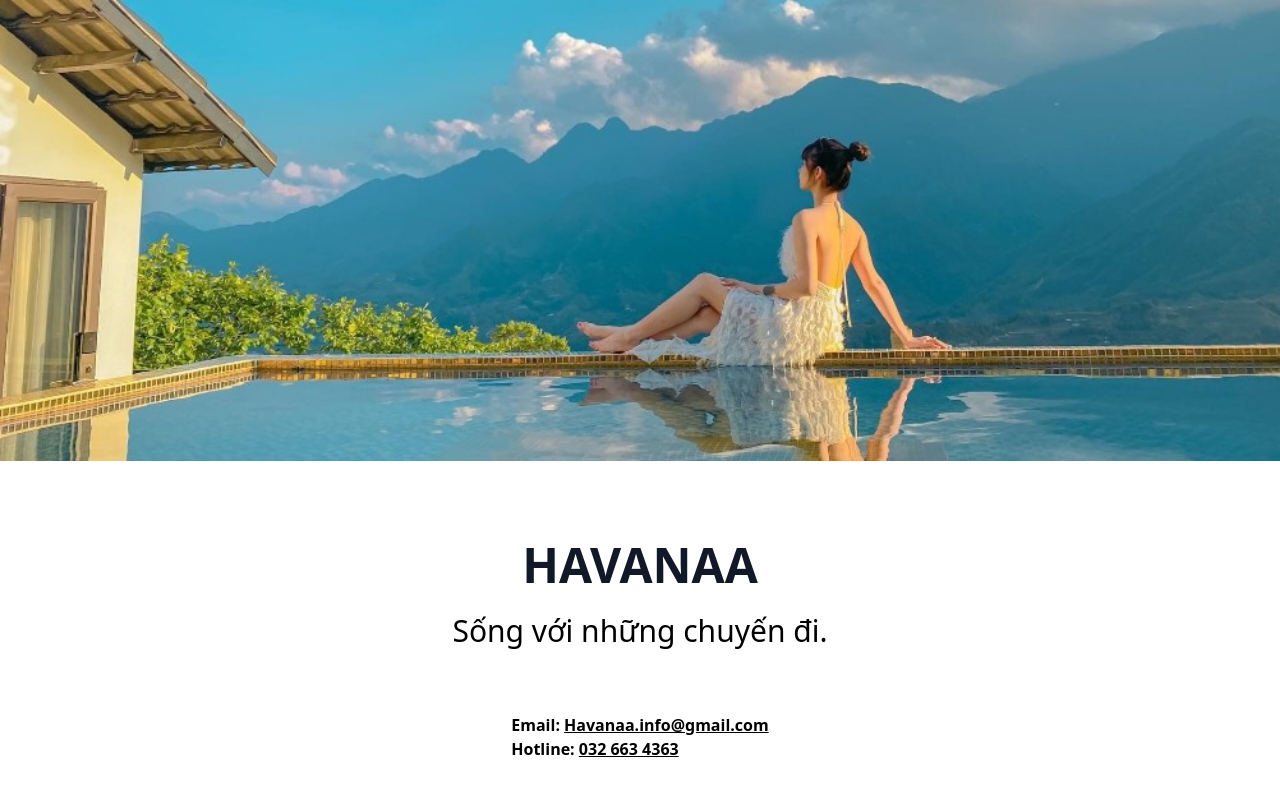
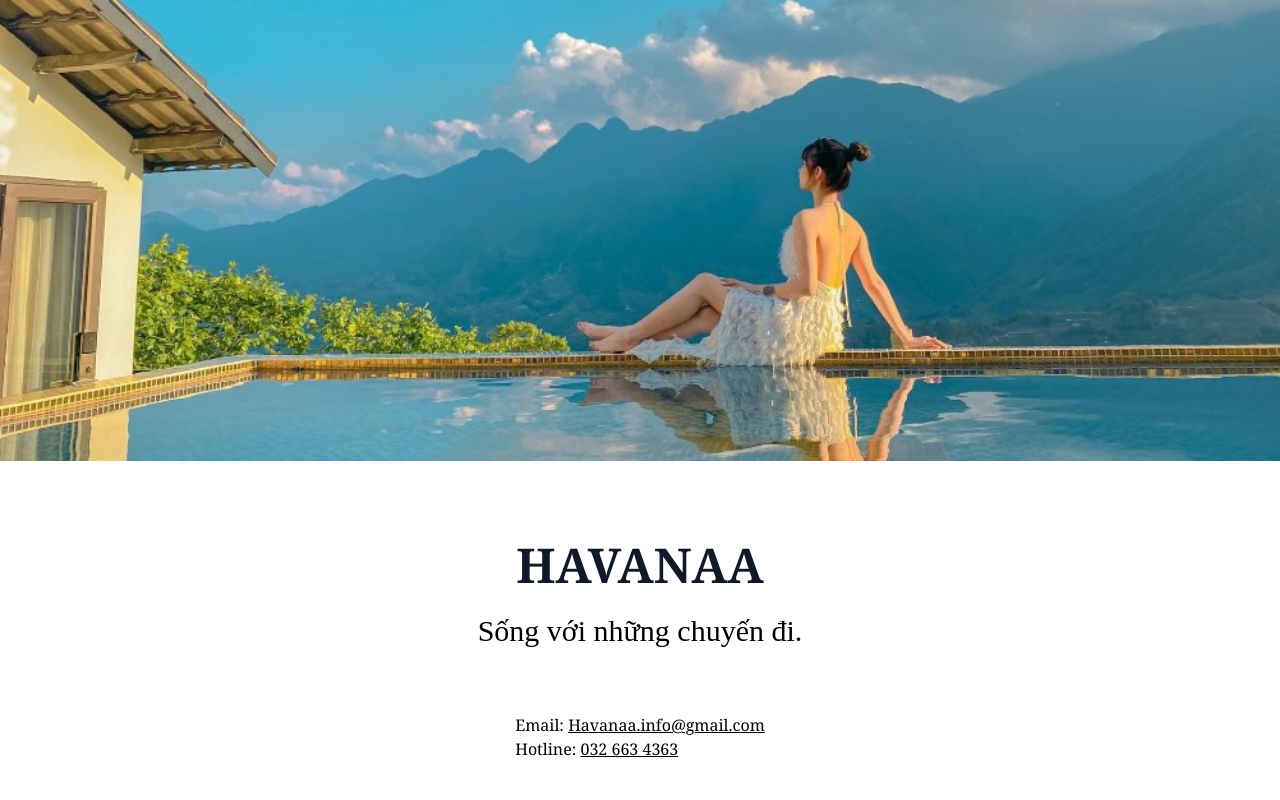
Before and after one commit to Havana-vn/Havana, a plain HTML site: page index.html in a window 1280 px wide. Shown: the top 800 px of the page. Drawn offline with nearby package versions, Linux system fonts and the light colour scheme.

Commit message:
Update index.html

```diff
--- a/index.html
+++ b/index.html
@@ -33,12 +33,12 @@
 	<div class="max-w-7xl mx-auto px-6 md:px-12 xl:px-6">
 		<div class="relative pt-20 ml-auto">
 				<div class="lg:w-2/3 text-center mx-auto">
-					<h1 class="text-gray-900 font-sans font-bold md:text-5xl">HAVANAA</h1> <br> <span class="text-primary text-3xl font-sans">Sống với những chuyến đi.</span>
+					<h1 class="text-gray-900 font-serif font-bold md:text-5xl">HAVANAA</h1> <br> <span class="text-3xl" style="font-family: Times New Roman, Times, serif;">Sống với những chuyến đi.</span>
 
 					<div class="mt-16 flex flex-wrap justify-center gap-y-4 gap-x-6">
 						<div class="text-left">
-						<p><span class="relative text-1xl font-semibold text-primary dark:text-white">Email:</span> <span class="font-semibold text-1xl underline">Havanaa.info@gmail.com</span></p>
-						<p><span class="relative text-1xl font-semibold text-primary dark:text-white">Hotline:</span> <span class="font-semibold text-1xl underline">032 663 4363</span></p>
+						<p><span class="relative text-1xl font-serif text-primary">Email:</span> <span class="font-serif text-1xl underline">Havanaa.info@gmail.com</span></p>
+						<p><span class="relative text-1xl font-serif text-primary">Hotline:</span> <span class="font-serif text-1xl underline">032 663 4363</span></p>
 						</div>
 					</div>
 
```
